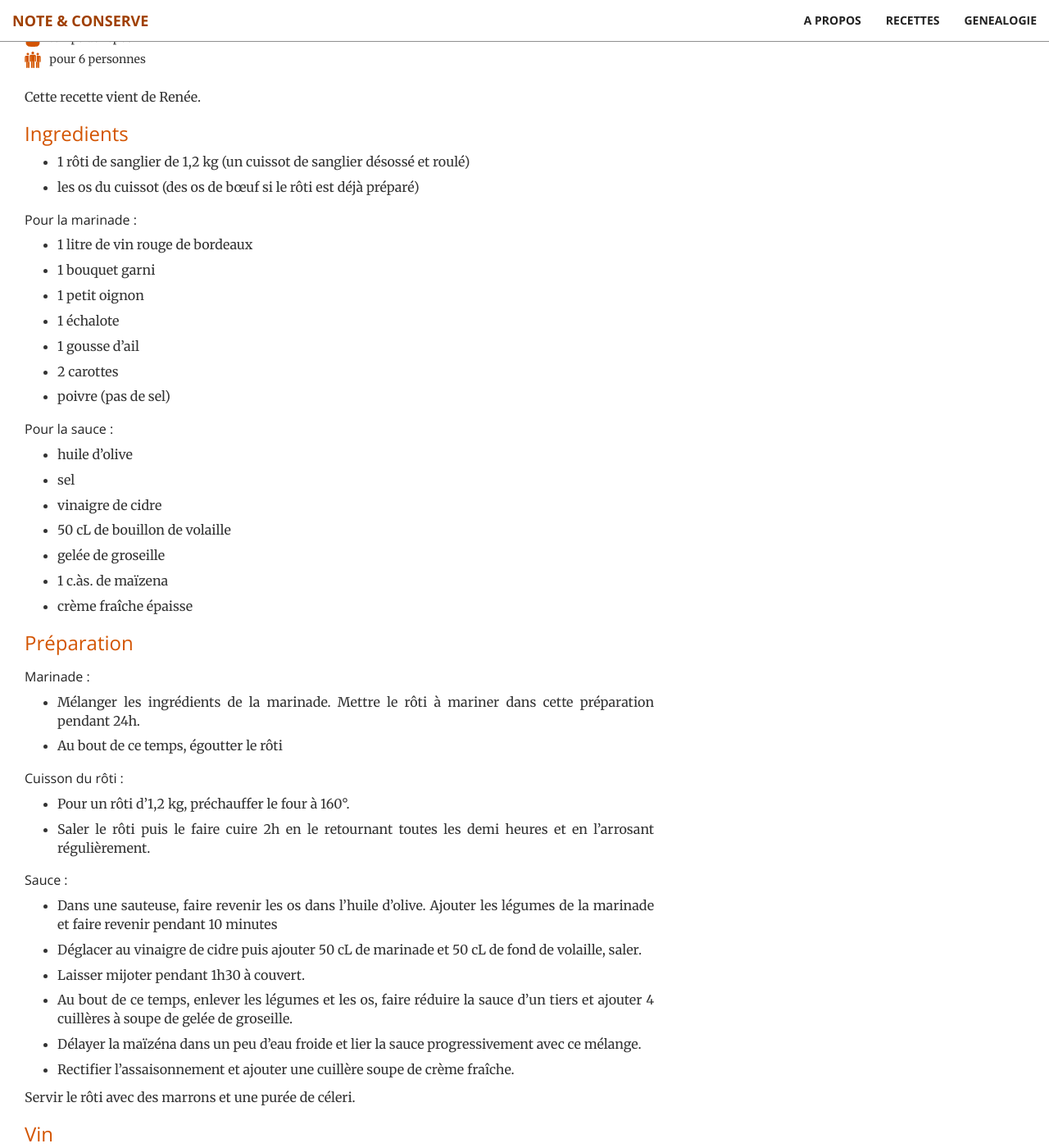
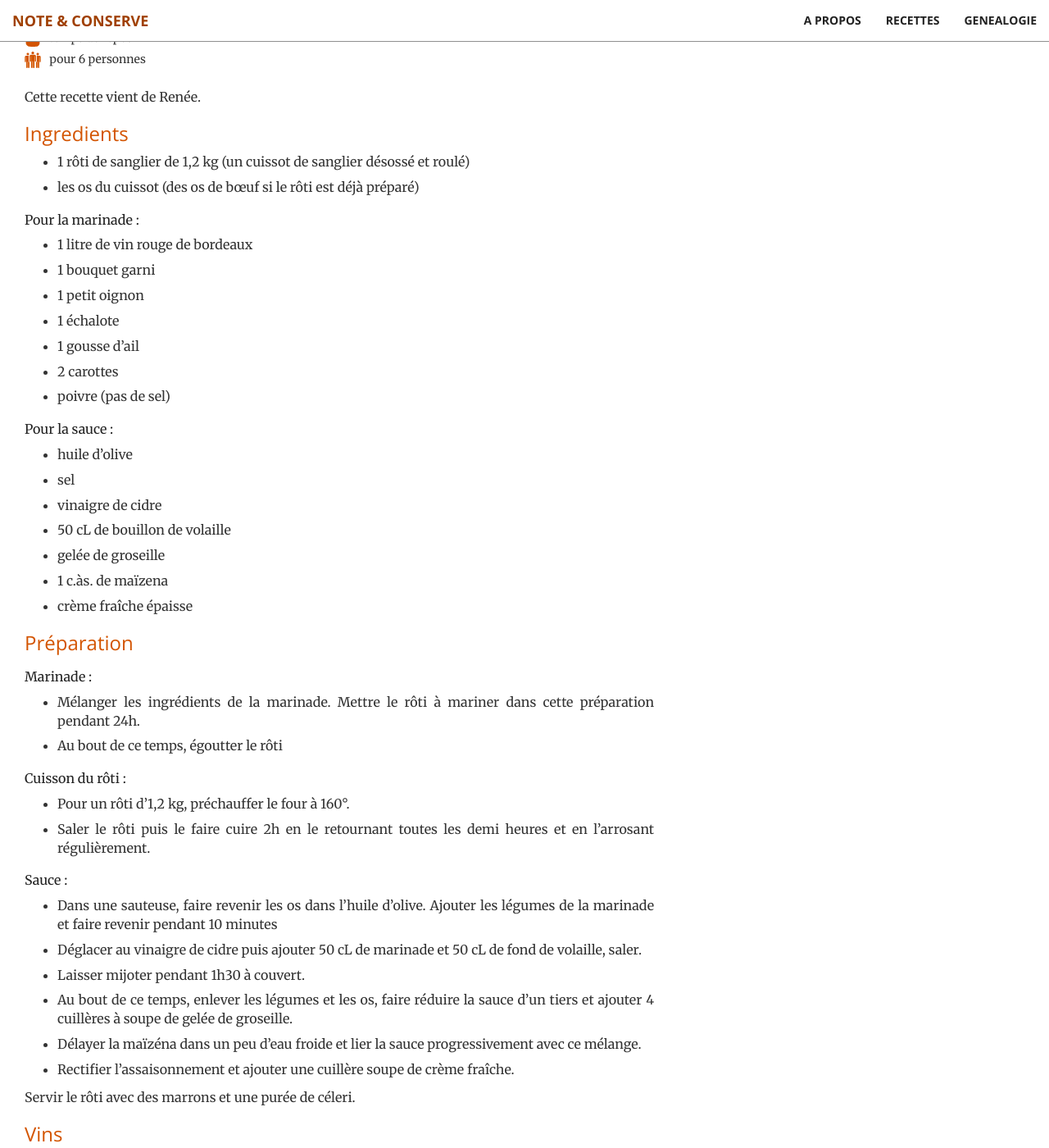
Before and after one commit to brignogan/brignogan.github.io, a Jekyll site: the page built from _posts/2019-04-16-sangliersauceveneur.md, in a window 1280 px wide and 1400 px high, scrolled down 426 px. Shown: the whole window at 82% size. Built offline with Jekyll 4.4.1, drawn with Linux system fonts in a browser that asks for light colours.

Commit message:
espace dans les recettes mieux gerer

```diff
--- a/_posts/2019-04-16-sangliersauceveneur.md
+++ b/_posts/2019-04-16-sangliersauceveneur.md
@@ -53,13 +53,11 @@
 
 Servir le rôti avec des marrons et une purée de céleri.
 
-
-
-### Vin
+### Vins
 * Côtes Rôties : Guigal, Chateau d’Ampuis
 * Chateauneuf du Pape : Boirenard ou Beaurenard
 * Hermitage rouge : Cave de Tain
 
 
-### Note
+### Notes
 * Cette recette a été inaugurée avec un rôti de sanglier offert par les collègues chasseurs de Maëlle sur le barrage de Castillon dans les Alpes de Haute-Provence.
--- a/_sass/_base.scss
+++ b/_sass/_base.scss
@@ -691,7 +691,7 @@
       font-size: 16px;
     }
     h3 { color:$theme-primary;}
-    h4 { color:$theme-dark;margin-top: 20px;font-size: 16px;}
+    h4 { color:$theme-dark; margin-top: 20px; font-size: 16px; font-family: inherit;}
 
 }
 
```
